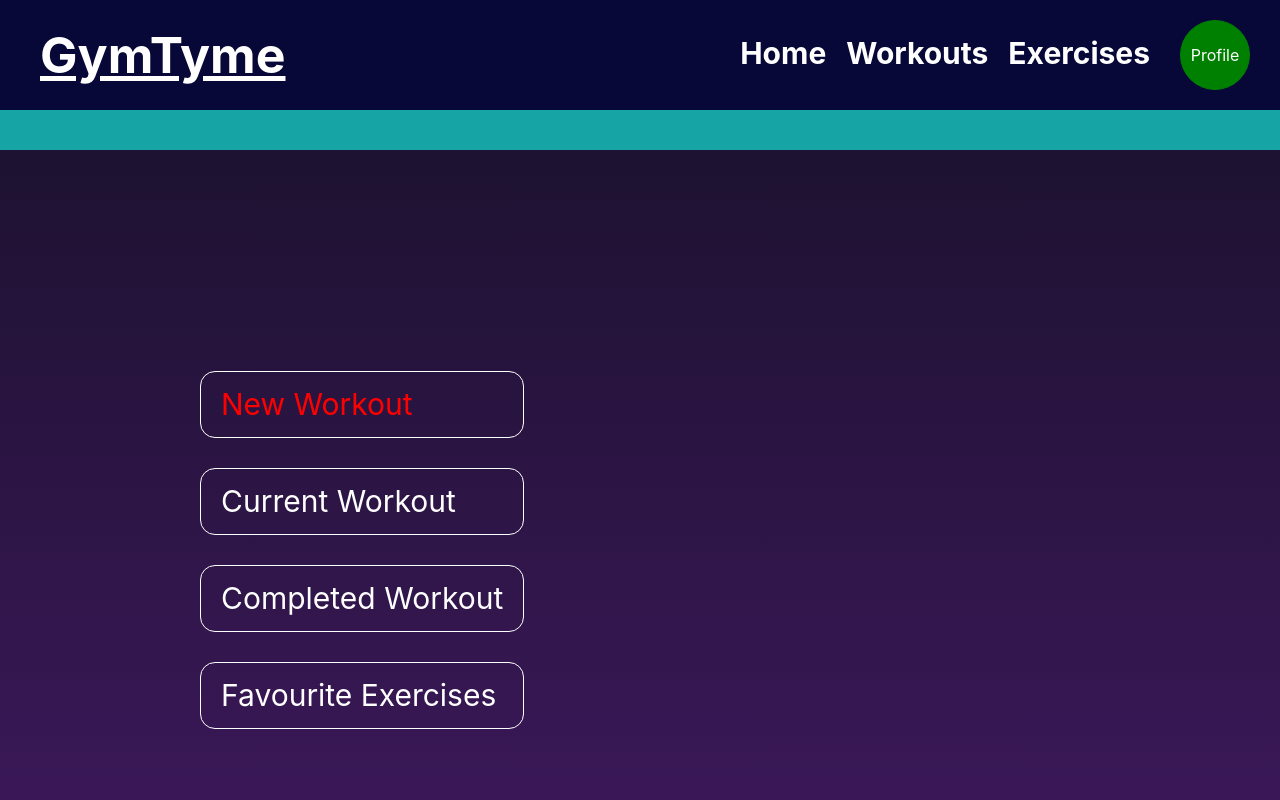
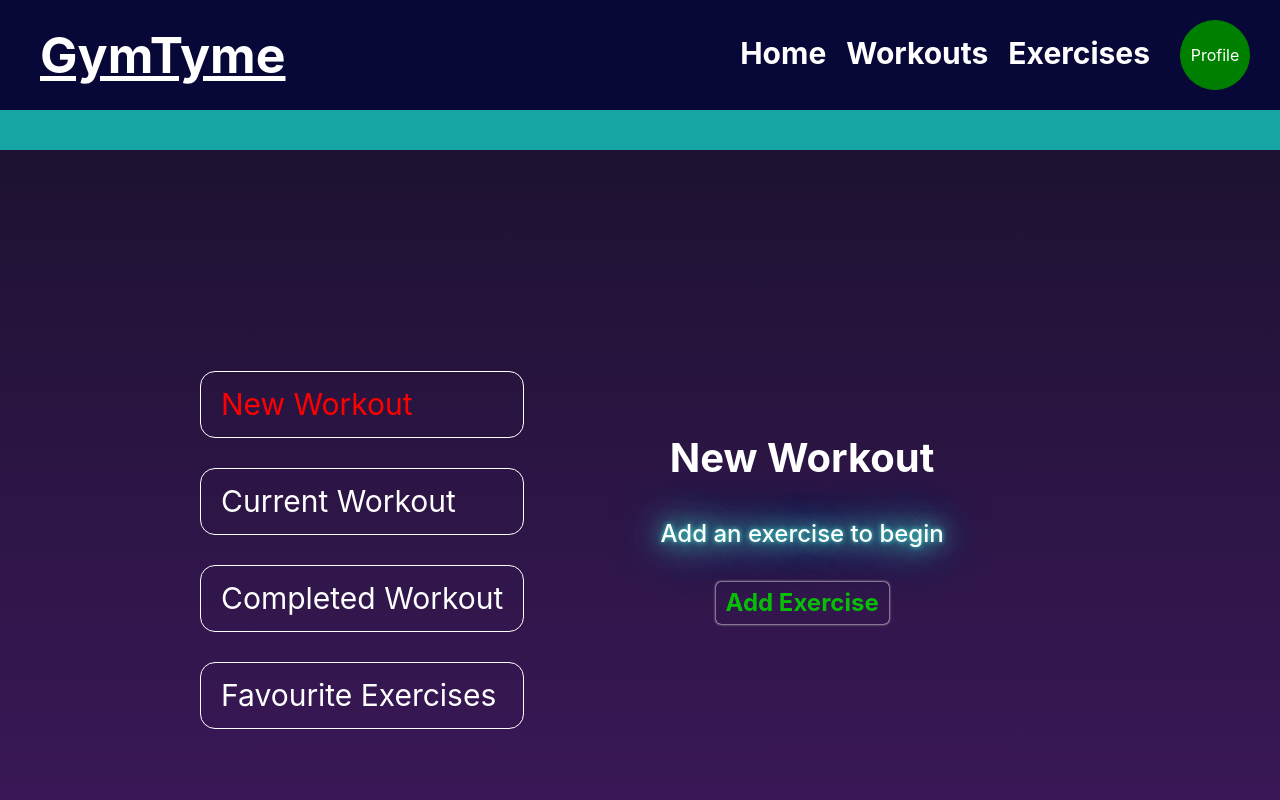
Before and after one commit to Satokii/gymtyme, a React (Vite) app: page /profile in a window 1280 px wide. Both pictures are taken after a click on the item "New Workout". Shown: the top 800 px of the page. Built offline with nearby package versions, Linux system fonts and the light colour scheme.

Commit message:
profile page now conditionally renders pages. fixed a bug causing an empty table to appear in current workouts before workout was submitted

```diff
--- a/src/App.jsx
+++ b/src/App.jsx
@@ -16,6 +16,8 @@ function App() {
   const [favourites, setFavourites] = useState([])
   const [currentWorkout, setCurrentWorkout] = useState([])
   const [allWorkouts, setAllWorkouts] = useState([])
+  const [showNewWorkout, setShowNewWorkout] = useState(false)
+  const [showCurrentWorkout, setShowCurrentWorkout] = useState(false)
 
   // const baseURL = 'https://wger.de/api/v2/exercise/?limit=10&language=2'
 
@@ -39,7 +41,7 @@ function App() {
           </Route>
           <Route
             path='/workouts'
-            element={<Workouts newWorkout={newWorkout} setNewWorkout={setNewWorkout} currentWorkout={currentWorkout} setCurrentWorkout={setCurrentWorkout} allWorkouts={allWorkouts} setAllWorkouts={setAllWorkouts} />}
+            element={<Workouts newWorkout={newWorkout} setNewWorkout={setNewWorkout} currentWorkout={currentWorkout} setCurrentWorkout={setCurrentWorkout} allWorkouts={allWorkouts} setAllWorkouts={setAllWorkouts} showNewWorkout={showNewWorkout} setShowNewWorkout={setShowNewWorkout} showCurrentWorkout={showCurrentWorkout} setShowCurrentWorkout={setShowCurrentWorkout} />}
           >
           </Route>
           <Route
@@ -49,9 +51,8 @@ function App() {
           </Route>
           <Route
             path='/profile'
-            element={<Profile />}
+            element={<Profile newWorkout={newWorkout} setNewWorkout={setNewWorkout} currentWorkout={currentWorkout} setCurrentWorkout={setCurrentWorkout} showNewWorkout={showNewWorkout} setShowNewWorkout={setShowNewWorkout} showCurrentWorkout={showCurrentWorkout} setShowCurrentWorkout={setShowCurrentWorkout} allWorkouts={allWorkouts} setAllWorkouts={setAllWorkouts} />}
           >
-
           </Route>
         </Routes>
         <Footer />
--- a/src/components/profile/index.jsx
+++ b/src/components/profile/index.jsx
@@ -1,32 +1,36 @@
 import { useState } from 'react'
+import NewWorkout from '../workouts/components/NewWorkout'
+import CurrentWorkout from '../workouts/components/CurrentWorkout'
+import AllWorkouts from '../workouts/components/AllWorkouts'
 import '../../styles/profile/profile.css'
 
-function Profile() {
+function Profile({ newWorkout, setNewWorkout, currentWorkout, setCurrentWorkout, showNewWorkout, setShowNewWorkout, showCurrentWorkout, setShowCurrentWorkout, allWorkouts, setAllWorkouts }) {
 
     const INITIAL_NAV_STATE = [
         {
             title:'New Workout',
-            active: false,
-            className: 'inactive'
+            className: 'inactive',
+            click: 'new'
         },
         {
             title: 'Current Workout',
-            active: false,
-            className: 'inactive'
+            className: 'inactive',
+            click: 'current'
         },
         {
             title: 'Completed Workout',
-            active: false,
-            className: 'inactive'
+            className: 'inactive',
+            click: 'completed'
         },
         {
             title: 'Favourite Exercises',
-            active: false,
-            className: 'inactive'
+            className: 'inactive',
+            click: 'favourites'
         }
     ]
 
     const [selectedNav, setSelectedNav] = useState(INITIAL_NAV_STATE)
+    const [showPage, setShowPage] = useState(null)
 
     function toggleSelectedNav(navItem) {
         const updatedNav = selectedNav.map((nav) => {
@@ -40,18 +44,32 @@ function Profile() {
         setSelectedNav(updatedNav)
     }
 
-
     return (
         <section className="profile--container grid">
-            {/* <h2>Profile</h2> */}
             <nav className='profile--nav grid'>
                 <ul className='profile--nav-list grid'>
                     {selectedNav.map((nav, index) =>
-                        <li key={`${nav.title}-${index}`} className={nav.className} onClick={(e) => toggleSelectedNav(e)}>{nav.title}</li>
+                        <li
+                            key={`${nav.title}-${index}`}
+                            className={nav.className}
+                            onClick={(e) => {
+                                toggleSelectedNav(e)
+                                setShowPage(nav.click)
+                            }}
+                            >{nav.title}
+                        </li>
                     )}
                 </ul>
             </nav>
-            <div></div>
+            <div className='profile--menu-pages-container grid'>
+                {showPage === 'new' && <NewWorkout newWorkout={newWorkout} setNewWorkout={setNewWorkout} currentWorkout={currentWorkout} setCurrentWorkout={setCurrentWorkout} showNewWorkout={showNewWorkout} setShowNewWorkout={setShowNewWorkout} />}
+                {showPage === 'current' && <CurrentWorkout currentWorkout={currentWorkout} setCurrentWorkout={setCurrentWorkout} showCurrentWorkout={showCurrentWorkout} setShowCurrentWorkout={setShowCurrentWorkout} allWorkouts={allWorkouts} setAllWorkouts={setAllWorkouts} />}
+                {showPage === 'completed' && <AllWorkouts allWorkouts={allWorkouts} />}
+                {showPage === 'favourites' &&
+                <section id='fourth'>
+                    <h3>Menu 4</h3>
+                </section>}
+            </div>
         </section>
     )
 }
--- a/src/components/workouts/components/CurrentWorkout.jsx
+++ b/src/components/workouts/components/CurrentWorkout.jsx
@@ -1,35 +1,35 @@
 import { useEffect, useState } from 'react'
 import '../../../styles/workouts/current-workout.css'
 
-function CurrentWorkout({ currentWorkout, setCurrentWorkout, showWorkout, setShowWorkout, allWorkouts, setAllWorkouts }) {
+function CurrentWorkout({ currentWorkout, setCurrentWorkout, showCurrentWorkout, setShowCurrentWorkout, allWorkouts, setAllWorkouts }) {
 
     const [showWorkoutHint, setShowWorkoutHint] = useState(true)
 
         useEffect(() => {
             if (currentWorkout.length > 0) {
                 setShowWorkoutHint(false)
-                setShowWorkout(true)
+                setShowCurrentWorkout(true)
                }
-        }, [currentWorkout, setShowWorkout])
+        }, [currentWorkout, setShowCurrentWorkout])
 
         function handleSave() {
             setAllWorkouts([...allWorkouts, [...currentWorkout]])
             setCurrentWorkout([])
             setShowWorkoutHint(true)
-            setShowWorkout(false)
+            setShowCurrentWorkout(false)
         }
 
         function handleDelete() {
             setCurrentWorkout([])
             setShowWorkoutHint(true)
-            setShowWorkout(false)
+            setShowCurrentWorkout(false)
         }
 
     return (
         <section className="current-workout--container grid">
             <h3>Current Workout</h3>
             {showWorkoutHint ? <p>Oops, it looks like you don't have a current workout. <br /> Create a new workout and add it to your current workout to begin</p> : null}
-            {showWorkout ?
+            {showCurrentWorkout ?
             <div className='current-workout--workout-table grid'>
                 <table className='workout-table'>
                     <thead>
--- a/src/components/workouts/components/NewWorkout.jsx
+++ b/src/components/workouts/components/NewWorkout.jsx
@@ -2,7 +2,7 @@ import { useEffect, useState } from 'react'
 import NewWorkoutTable from '../../shared/NewWorkoutTable'
 import '../../../styles/workouts/new-workout.css'
 
-function NewWorkout({ newWorkout, setNewWorkout, currentWorkout, setCurrentWorkout, showWorkout, setShowWorkout }) {
+function NewWorkout({ newWorkout, setNewWorkout, currentWorkout, setCurrentWorkout, showNewWorkout, setShowNewWorkout }) {
 
     // DISPLAYING WORKOUT AND FORM
     const [showForm, setShowForm] = useState(false)
@@ -40,14 +40,14 @@ function NewWorkout({ newWorkout, setNewWorkout, currentWorkout, setCurrentWorko
 
     useEffect(() => {
         if (newWorkout.length > 0) {
-            setShowWorkout(true)
+            setShowNewWorkout(true)
             setShowWorkoutHint(false)
            }
         if (newWorkout.length === 0) {
-            setShowWorkout(false)
+            setShowNewWorkout(false)
             setShowWorkoutHint(true)
         }
-    }, [newWorkout, setShowWorkout])
+    }, [newWorkout, setShowNewWorkout])
 
     // HANDLING FORM INPUT AND SUBMISSION
     const INITIAL_FORM_STATE = {
@@ -104,7 +104,7 @@ function NewWorkout({ newWorkout, setNewWorkout, currentWorkout, setCurrentWorko
                     handleShowHint()
                 }}>{toggleAddCancel()}</button> : null}
             </div>
-            {showWorkout ?
+            {showNewWorkout ?
             <div className='grid'>
                 <NewWorkoutTable newWorkout={newWorkout} setNewWorkout={setNewWorkout} />
                 <button className='confirm-workout-btn grid' onClick={() => handleSubmitWorkout()}>Save as Current Workout</button>
--- a/src/components/workouts/index.jsx
+++ b/src/components/workouts/index.jsx
@@ -4,10 +4,9 @@ import CurrentWorkout from './components/CurrentWorkout'
 import AllWorkouts from './components/AllWorkouts'
 import '../../styles/workouts/workouts.css'
 
-function Workouts({ newWorkout, setNewWorkout, currentWorkout, setCurrentWorkout, allWorkouts, setAllWorkouts }) {
+function Workouts({ newWorkout, setNewWorkout, currentWorkout, setCurrentWorkout, allWorkouts, setAllWorkouts, showNewWorkout, setShowNewWorkout, showCurrentWorkout, setShowCurrentWorkout }) {
 
     const [toggleShow, setToggleShow] = useState(null)
-    const [showWorkout, setShowWorkout] = useState(false)
 
     function toggleNew() {
         setToggleShow('new')
@@ -34,8 +33,8 @@ function Workouts({ newWorkout, setNewWorkout, currentWorkout, setCurrentWorkout
                 <button className='view-all-workouts-btn' onClick={() => toggleAll()}>View Completed Workouts</button>
             </div>
             <div className='workouts-sections grid'>
-                {toggleShow === 'new' && <NewWorkout newWorkout={newWorkout} setNewWorkout={setNewWorkout} currentWorkout={currentWorkout} setCurrentWorkout={setCurrentWorkout} showWorkout={showWorkout} setShowWorkout={setShowWorkout} />}
-                {toggleShow === 'current' && <CurrentWorkout currentWorkout={currentWorkout} setCurrentWorkout={setCurrentWorkout} showWorkout={showWorkout} setShowWorkout={setShowWorkout} allWorkouts={allWorkouts} setAllWorkouts={setAllWorkouts} />}
+                {toggleShow === 'new' && <NewWorkout newWorkout={newWorkout} setNewWorkout={setNewWorkout} currentWorkout={currentWorkout} setCurrentWorkout={setCurrentWorkout} showNewWorkout={showNewWorkout} setShowNewWorkout={setShowNewWorkout} />}
+                {toggleShow === 'current' && <CurrentWorkout currentWorkout={currentWorkout} setCurrentWorkout={setCurrentWorkout} showCurrentWorkout={showCurrentWorkout} setShowCurrentWorkout={setShowCurrentWorkout} allWorkouts={allWorkouts} setAllWorkouts={setAllWorkouts} />}
                 {toggleShow === 'all' && <AllWorkouts allWorkouts={allWorkouts} />}
             </div>
         </section>
--- a/src/styles/home.css
+++ b/src/styles/home.css
@@ -51,6 +51,7 @@
     animation: 1s zoom-in;
     text-align: center;
 }
+
 @keyframes zoom-in {
    from {
     transform: scale(0);
--- a/src/styles/profile/profile.css
+++ b/src/styles/profile/profile.css
@@ -1,3 +1,4 @@
+/* PROFILE */
 .profile--container {
     grid-template-columns: auto 1fr;
     min-height: 100vh;
@@ -7,9 +8,9 @@
     color: white;
 }
 
-/* .profile-container h2 {
+.profile-container h2 {
     font-size: 60px;
-} */
+}
 
 /* PROFILE NAV BAR */
 .profile--nav {
@@ -26,8 +27,18 @@
     border: solid 1px white;
     border-radius: 15px;
     padding: 10px 20px;
+    /* font-weight: bold; */
+}
+
+.profile--nav-list li:hover {
+    background-color: red;
 }
 
 .active {
     color: red;
 }
+
+/* PROFILE */
+.profile--menu-pages-container {
+    align-content: center;
+}
```
Also changed, not shown: src/components/home/index.jsx (+0 -13 lines).
